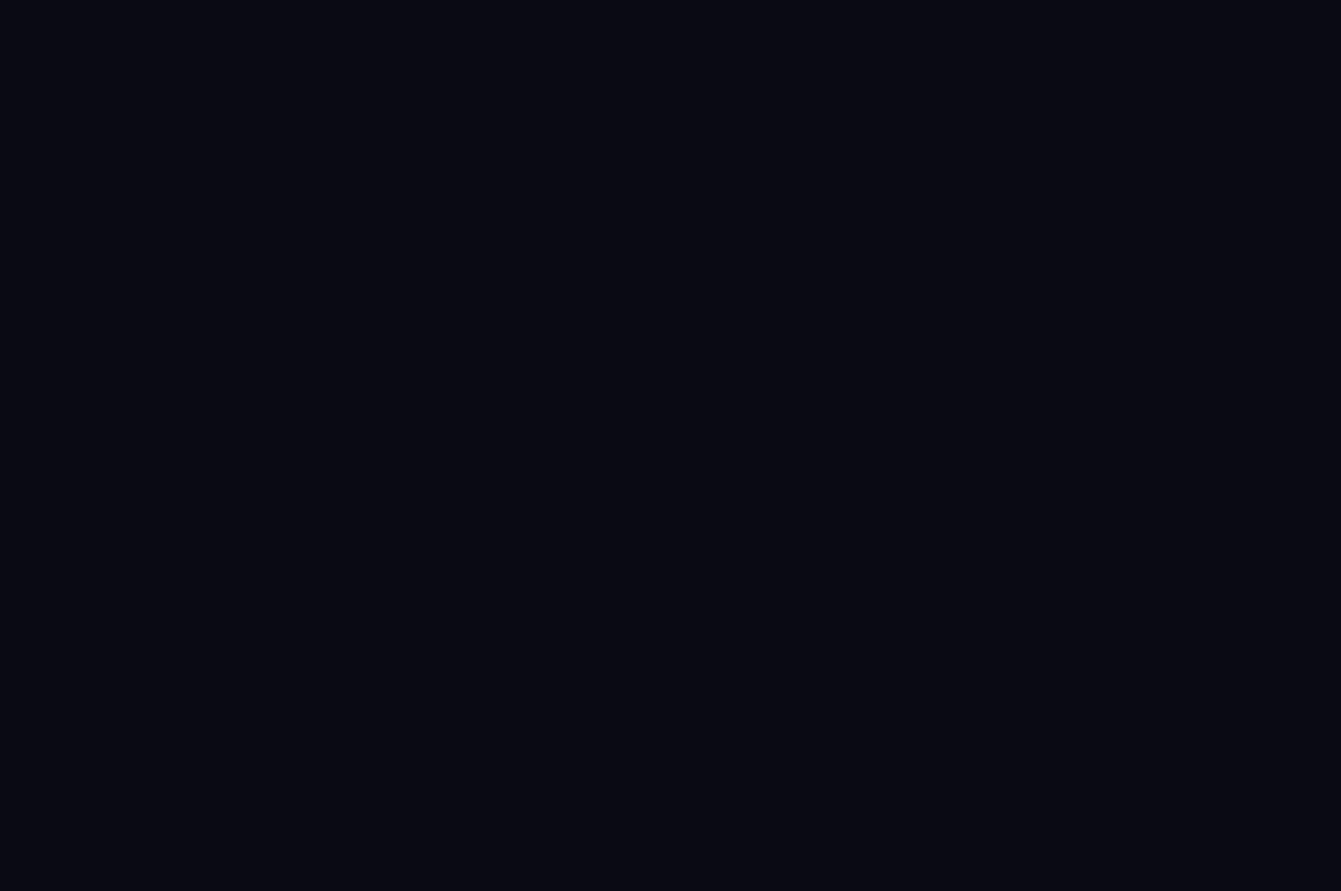
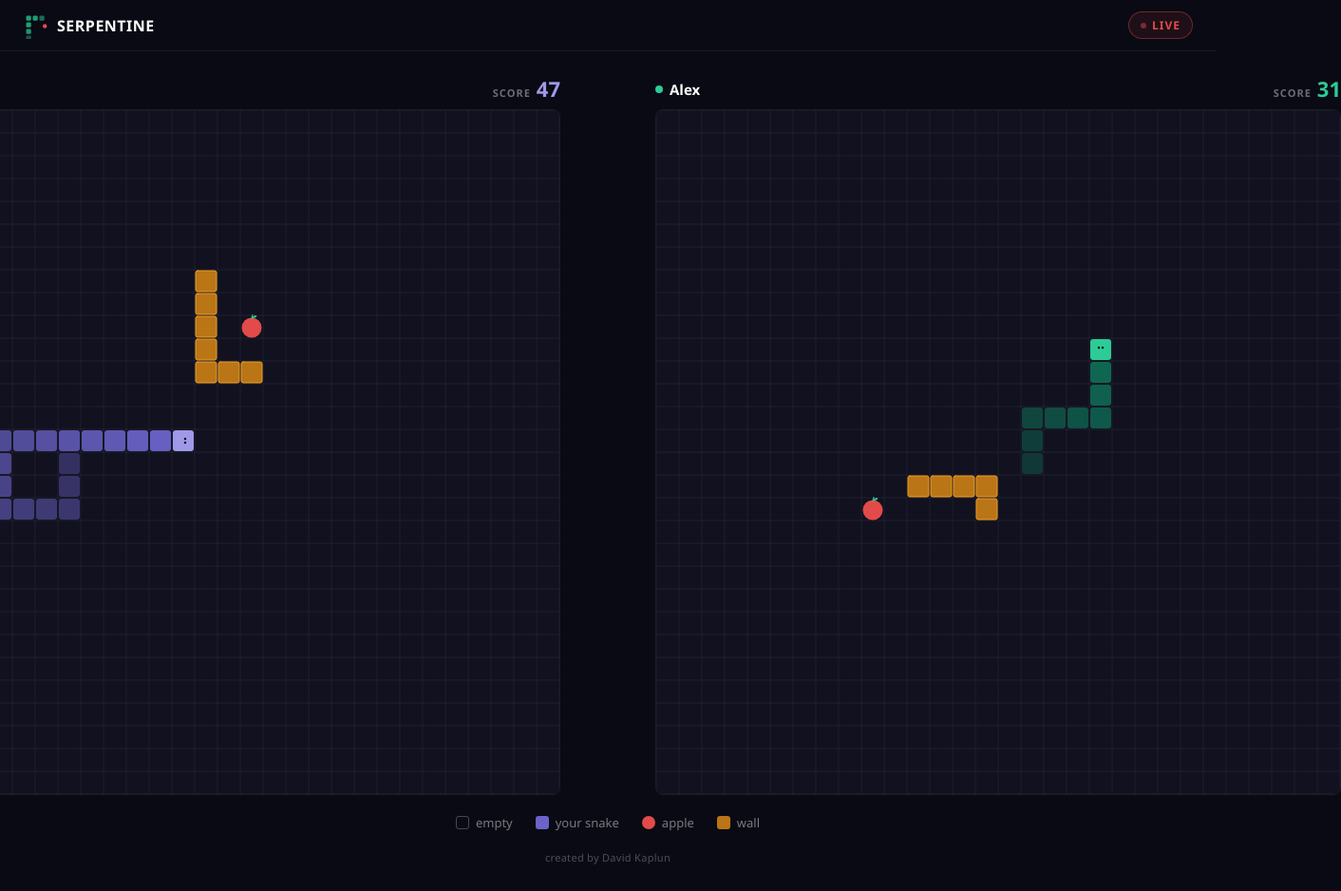
Before and after one commit to DavidKaplun/serpentine, a React (Create React App) app: page /game in a window 1280 px wide. Before the commit this address had no page. Shown: the whole page at 95% size, 1412 px wide, since content can reach past the window. Before the commit the page ends 800 px from the top, so only its background shows below. Built offline with nearby package versions, Linux system fonts and the light colour scheme.

Commit message:
added gameplay page

```diff
--- a/src/App.js
+++ b/src/App.js
@@ -1,6 +1,7 @@
 import { BrowserRouter, Routes, Route } from 'react-router-dom';
 import WelcomePage from './pages/WelcomePage';
 import LobbyPage from './pages/LobbyPage';
+import GamePage from './pages/GamePage';
 
 function App() {
   return (
@@ -8,6 +9,7 @@ function App() {
       <Routes>
         <Route path="/" element={<WelcomePage />} />
         <Route path="/lobby" element={<LobbyPage />} />
+        <Route path="/game" element={<GamePage />} />
       </Routes>
     </BrowserRouter>
   );
--- /dev/null
+++ b/src/pages/GamePage.css
@@ -0,0 +1,183 @@
+.game-container {
+  min-height: 100vh;
+  background: #0a0a14;
+  display: flex;
+  flex-direction: column;
+}
+
+/* ── Header ── */
+
+.game-header {
+  display: flex;
+  align-items: center;
+  justify-content: space-between;
+  padding: 12px 24px;
+  border-bottom: 0.5px solid rgba(255, 255, 255, 0.07);
+  flex-shrink: 0;
+}
+
+.header-logo {
+  display: flex;
+  align-items: center;
+  gap: 8px;
+}
+
+.header-logo-text {
+  font-size: 16px;
+  font-weight: 600;
+  color: #ffffff;
+  letter-spacing: 0.5px;
+}
+
+.live-badge {
+  display: flex;
+  align-items: center;
+  gap: 6px;
+  background: rgba(226, 75, 74, 0.1);
+  border: 0.5px solid rgba(226, 75, 74, 0.4);
+  border-radius: 20px;
+  padding: 5px 12px;
+  font-size: 12px;
+  font-weight: 700;
+  color: #E24B4A;
+  letter-spacing: 1px;
+}
+
+.live-dot {
+  width: 6px;
+  height: 6px;
+  border-radius: 50%;
+  background: #E24B4A;
+  animation: livePulse 1.5s ease-in-out infinite;
+}
+
+@keyframes livePulse {
+  0%, 100% { opacity: 1; }
+  50%       { opacity: 0.35; }
+}
+
+/* ── Main ── */
+
+.game-main {
+  flex: 1;
+  display: flex;
+  flex-direction: column;
+  align-items: center;
+  justify-content: center;
+  padding: 28px 24px;
+  gap: 20px;
+}
+
+/* ── Boards ── */
+
+.boards-row {
+  display: flex;
+  align-items: flex-start;
+  gap: 100px;
+}
+
+.board-panel {
+  display: flex;
+  flex-direction: column;
+  gap: 10px;
+}
+
+.board-meta {
+  display: flex;
+  align-items: center;
+  justify-content: space-between;
+}
+
+.board-player {
+  display: flex;
+  align-items: center;
+  gap: 7px;
+}
+
+.player-dot {
+  width: 8px;
+  height: 8px;
+  border-radius: 50%;
+  flex-shrink: 0;
+}
+
+.player-name {
+  font-size: 15px;
+  font-weight: 700;
+  color: #ffffff;
+}
+
+.board-score {
+  display: flex;
+  align-items: baseline;
+  gap: 6px;
+}
+
+.score-label {
+  font-size: 11px;
+  font-weight: 600;
+  color: rgba(255, 255, 255, 0.4);
+  letter-spacing: 1px;
+}
+
+.score-value {
+  font-size: 22px;
+  font-weight: 700;
+  line-height: 1;
+}
+
+.game-canvas {
+  display: block;
+  border-radius: 8px;
+  border: 0.5px solid rgba(255, 255, 255, 0.08);
+}
+
+/* ── Legend ── */
+
+.legend {
+  display: flex;
+  align-items: center;
+  gap: 24px;
+  font-size: 13px;
+  color: rgba(255, 255, 255, 0.45);
+}
+
+.legend-item {
+  display: flex;
+  align-items: center;
+  gap: 7px;
+}
+
+.legend-swatch {
+  width: 14px;
+  height: 14px;
+  flex-shrink: 0;
+  border-radius: 3px;
+}
+
+.legend-empty {
+  background: transparent;
+  border: 1px solid rgba(255, 255, 255, 0.25);
+}
+
+.legend-snake {
+  background: #6B63C8;
+}
+
+.legend-apple {
+  background: #E24B4A;
+  border-radius: 50%;
+}
+
+.legend-wall {
+  background: #BA7517;
+}
+
+/* ── Credit ── */
+
+.credit {
+  font-size: 11px;
+  color: rgba(255, 255, 255, 0.28);
+  margin: 0;
+  letter-spacing: 0.3px;
+}
--- /dev/null
+++ b/src/pages/GamePage.jsx
@@ -0,0 +1,216 @@
+import { useRef, useEffect } from 'react';
+import './GamePage.css';
+
+const CELL = 24;
+const COLS = 30;
+const W = CELL * COLS; // 330px
+
+const SNAKE_COLORS = {
+  purple: { body: '#6B63C8', head: '#9F99E8' },
+  teal:   { body: '#0F6E56', head: '#2DCB96' },
+};
+
+const P1_STATE = {
+  score: 47,
+  snake: [
+    {x:13,y:14},{x:12,y:14},{x:11,y:14},{x:10,y:14},{x:9,y:14},
+    {x:8,y:14},{x:7,y:14},{x:6,y:14},{x:5,y:14},
+    {x:5,y:15},{x:5,y:16},{x:5,y:17},
+    {x:6,y:17},{x:7,y:17},{x:8,y:17},
+    {x:8,y:16},{x:8,y:15},
+  ],
+  apple: { x: 16, y: 9 },
+  wall: [
+    {x:14,y:7},{x:14,y:8},{x:14,y:9},{x:14,y:10},{x:14,y:11},
+    {x:15,y:11},{x:16,y:11},
+  ],
+};
+
+const P2_STATE = {
+  score: 31,
+  snake: [
+    {x:19,y:10},{x:19,y:11},{x:19,y:12},{x:19,y:13},
+    {x:18,y:13},{x:17,y:13},{x:16,y:13},
+    {x:16,y:14},{x:16,y:15},
+  ],
+  apple: { x: 9, y: 17 },
+  wall: [
+    {x:11,y:16},{x:12,y:16},{x:13,y:16},{x:14,y:16},{x:14,y:17},
+  ],
+};
+
+function roundRect(ctx, x, y, w, h, r) {
+  ctx.beginPath();
+  ctx.moveTo(x + r, y);
+  ctx.lineTo(x + w - r, y);
+  ctx.quadraticCurveTo(x + w, y, x + w, y + r);
+  ctx.lineTo(x + w, y + h - r);
+  ctx.quadraticCurveTo(x + w, y + h, x + w - r, y + h);
+  ctx.lineTo(x + r, y + h);
+  ctx.quadraticCurveTo(x, y + h, x, y + h - r);
+  ctx.lineTo(x, y + r);
+  ctx.quadraticCurveTo(x, y, x + r, y);
+  ctx.closePath();
+}
+
+function drawBoard(ctx, state, colorKey) {
+  const { snake, apple, wall } = state;
+  const colors = SNAKE_COLORS[colorKey];
+  const pad = 1;
+
+  // Background
+  ctx.fillStyle = '#111120';
+  ctx.fillRect(0, 0, W, W);
+
+  // Grid lines
+  ctx.strokeStyle = 'rgba(255,255,255,0.12)';
+  ctx.lineWidth = 0.5;
+  for (let i = 0; i <= COLS; i++) {
+    ctx.beginPath(); ctx.moveTo(i * CELL, 0); ctx.lineTo(i * CELL, W); ctx.stroke();
+    ctx.beginPath(); ctx.moveTo(0, i * CELL); ctx.lineTo(W, i * CELL); ctx.stroke();
+  }
+
+  // Wall
+  wall.forEach(({ x, y }) => {
+    const px = x * CELL + pad, py = y * CELL + pad, sz = CELL - pad * 2;
+    roundRect(ctx, px, py, sz, sz, 2);
+    ctx.fillStyle = '#BA7517';
+    ctx.fill();
+    ctx.strokeStyle = '#EF9F27';
+    ctx.lineWidth = 1;
+    ctx.stroke();
+  });
+
+  // Apple
+  const acx = apple.x * CELL + CELL / 2;
+  const acy = apple.y * CELL + CELL / 2;
+  const ar = CELL / 2 - 1.5;
+  ctx.beginPath();
+  ctx.arc(acx, acy + 1, ar, 0, Math.PI * 2);
+  ctx.fillStyle = '#E24B4A';
+  ctx.fill();
+  ctx.beginPath();
+  ctx.moveTo(acx, acy - ar + 2);
+  ctx.lineTo(acx + 1, acy - ar - 2);
+  ctx.strokeStyle = '#2DCB96';
+  ctx.lineWidth = 1.2;
+  ctx.lineCap = 'round';
+  ctx.stroke();
+  ctx.beginPath();
+  ctx.ellipse(acx + 3, acy - ar, 2.5, 1.2, -0.4, 0, Math.PI * 2);
+  ctx.fillStyle = '#2DCB96';
+  ctx.fill();
+
+  // Snake — draw tail first so head renders on top
+  const len = snake.length;
+  for (let i = len - 1; i >= 0; i--) {
+    const seg = snake[i];
+    const isHead = i === 0;
+    const opacity = isHead ? 1 : Math.max(0.35, 1 - (i / len) * 0.65);
+    const px = seg.x * CELL + pad, py = seg.y * CELL + pad, sz = CELL - pad * 2;
+
+    ctx.globalAlpha = opacity;
+    roundRect(ctx, px, py, sz, sz, 3);
+    ctx.fillStyle = isHead ? colors.head : colors.body;
+    ctx.fill();
+    ctx.globalAlpha = 1;
+
+    // Eyes on head
+    if (isHead && snake[1]) {
+      const next = snake[1];
+      const dx = seg.x - next.x;
+      const dy = seg.y - next.y;
+      const cx = seg.x * CELL + CELL / 2;
+      const cy = seg.y * CELL + CELL / 2;
+      let e1x, e1y, e2x, e2y;
+      if      (dx ===  1) { e1x = cx+2; e1y = cy-2; e2x = cx+2; e2y = cy+2; }
+      else if (dx === -1) { e1x = cx-2; e1y = cy-2; e2x = cx-2; e2y = cy+2; }
+      else if (dy ===  1) { e1x = cx-2; e1y = cy+2; e2x = cx+2; e2y = cy+2; }
+      else                { e1x = cx-2; e1y = cy-2; e2x = cx+2; e2y = cy-2; }
+      ctx.fillStyle = '#0a0a14';
+      ctx.beginPath(); ctx.arc(e1x, e1y, 1.2, 0, Math.PI * 2); ctx.fill();
+      ctx.beginPath(); ctx.arc(e2x, e2y, 1.2, 0, Math.PI * 2); ctx.fill();
+    }
+  }
+}
+
+function GameBoard({ playerName, colorKey, score, state }) {
+  const canvasRef = useRef(null);
+  const dotColor = colorKey === 'purple' ? '#9F99E8' : '#2DCB96';
+
+  useEffect(() => {
+    const ctx = canvasRef.current?.getContext('2d');
+    if (ctx) drawBoard(ctx, state, colorKey);
+  }, [state, colorKey]);
+
+  return (
+    <div className="board-panel">
+      <div className="board-meta">
+        <div className="board-player">
+          <span className="player-dot" style={{ background: dotColor }} />
+          <span className="player-name">{playerName}</span>
+        </div>
+        <div className="board-score">
+          <span className="score-label">SCORE</span>
+          <span className="score-value" style={{ color: dotColor }}>{score}</span>
+        </div>
+      </div>
+      <canvas ref={canvasRef} width={W} height={W} className="game-canvas" />
+    </div>
+  );
+}
+
+function GamePage() {
+  return (
+    <div className="game-container">
+      <header className="game-header">
+        <div className="header-logo">
+          <svg width="28" height="28" viewBox="0 0 32 32" fill="none">
+            <rect x="4" y="4" width="6" height="6" rx="1.5" fill="#1D9E75"/>
+            <rect x="12" y="4" width="6" height="6" rx="1.5" fill="#1D9E75"/>
+            <rect x="20" y="4" width="6" height="6" rx="1.5" fill="#2DCB96" opacity="0.5"/>
+            <rect x="4" y="12" width="6" height="6" rx="1.5" fill="#1D9E75"/>
+            <rect x="4" y="20" width="6" height="6" rx="1.5" fill="#2DCB96" opacity="0.7"/>
+            <rect x="4" y="28" width="6" height="6" rx="1.5" fill="#2DCB96" opacity="0.4"/>
+            <rect x="24" y="14" width="5" height="5" rx="2.5" fill="#E24B4A"/>
+          </svg>
+          <span className="header-logo-text">SERPENTINE</span>
+        </div>
+        <div className="live-badge">
+          <span className="live-dot" />
+          LIVE
+        </div>
+      </header>
+
+      <main className="game-main">
+        <div className="boards-row">
+          <GameBoard playerName="David" colorKey="purple" score={P1_STATE.score} state={P1_STATE} />
+          <GameBoard playerName="Alex"  colorKey="teal"   score={P2_STATE.score} state={P2_STATE} />
+        </div>
+
+        <div className="legend">
+          <div className="legend-item">
+            <span className="legend-swatch legend-empty" />
+            <span>empty</span>
+          </div>
+          <div className="legend-item">
+            <span className="legend-swatch legend-snake" />
+            <span>your snake</span>
+          </div>
+          <div className="legend-item">
+            <span className="legend-swatch legend-apple" />
+            <span>apple</span>
+          </div>
+          <div className="legend-item">
+            <span className="legend-swatch legend-wall" />
+            <span>wall</span>
+          </div>
+        </div>
+
+        <p className="credit">created by David Kaplun</p>
+      </main>
+    </div>
+  );
+}
+
+export default GamePage;
```
